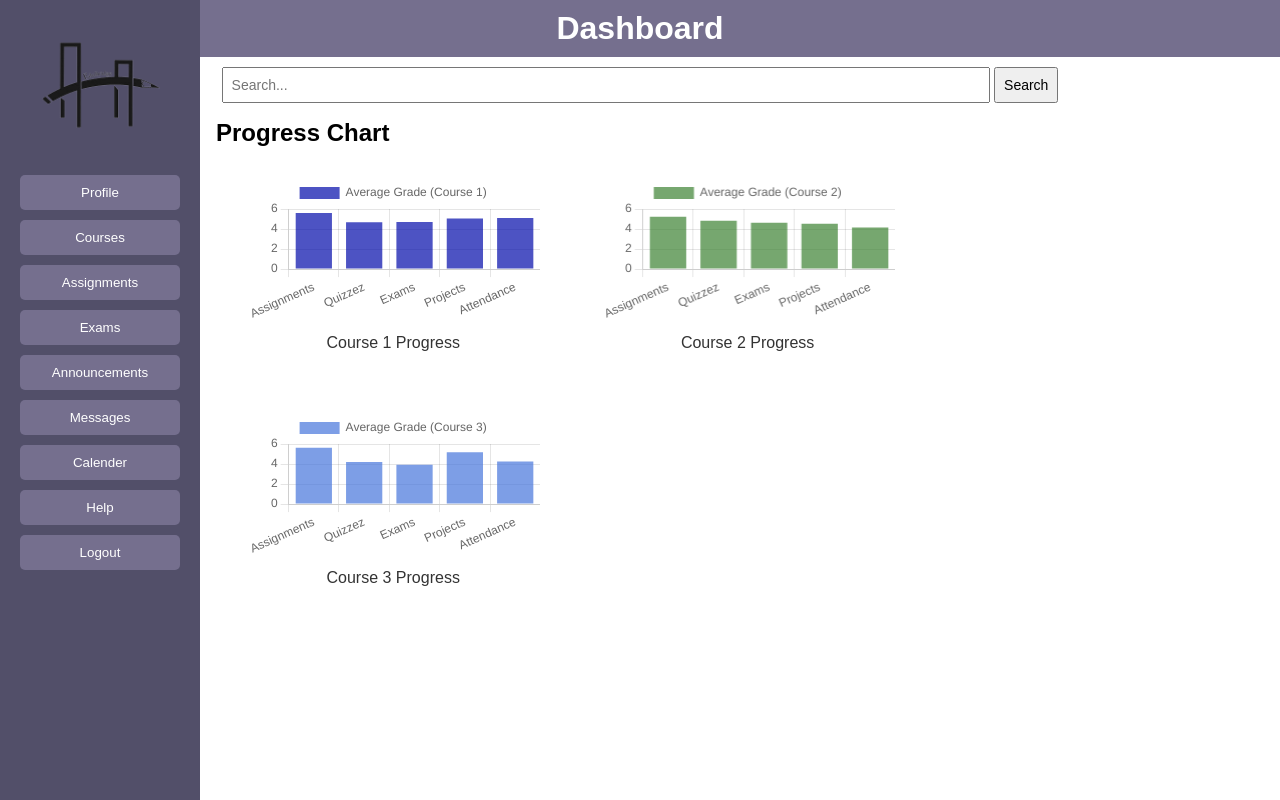
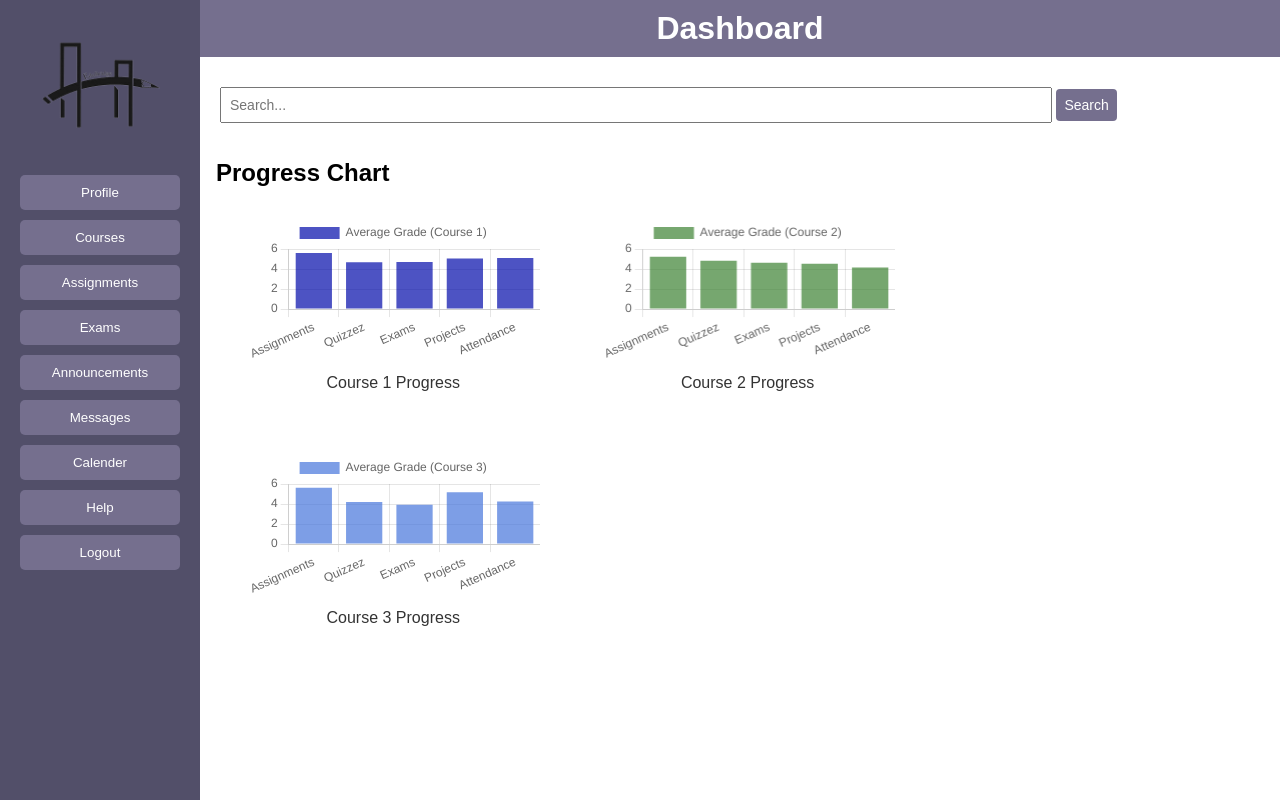
Before and after one commit to reemaalbrrak/EdBridge1, a PHP site: page /SMainPage.html in a window 1280 px wide. Run offline with PHP 8.4, Linux system fonts and the light colour scheme.

Commit message:
Update SMainPage.css
Fixed the search bar and the buttons

```diff
--- a/SMainPage.css
+++ b/SMainPage.css
@@ -8,22 +8,34 @@ body {
     padding: 10px;
     text-align: center;
     color: #fff;
+    margin-left: 200px;
   }
 
   #search-container {
     margin-top: 10px;
-    text-align: center;
+    margin-left: 200px; /* Adjust based on the sidebar width */
+    padding: 20px;
   }
 
   #search-bar {
     padding: 8px;
-    width: 60%;
+    width: 80%;
     font-size: 14px;
   }
 
   #search-button {
     padding: 8px;
     font-size: 14px;
+    background-color: #756f8e;
+    color: #fff;
+    border: none;
+    cursor: pointer;
+    border-radius: 4px;
+    transition: background-color 0.3s ease;
+  }
+
+  #search-button:hover {
+    background-color: #9887a4; /* New background color on hover */
   }
 
   * {
```
